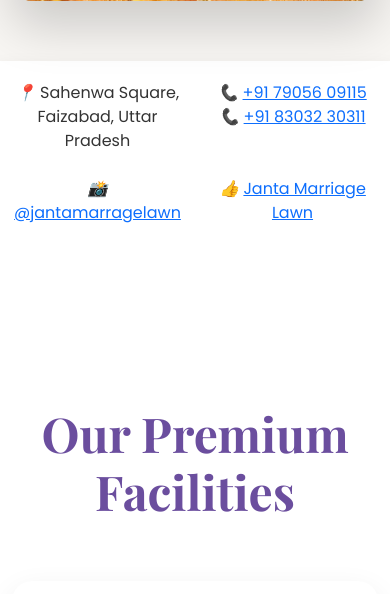
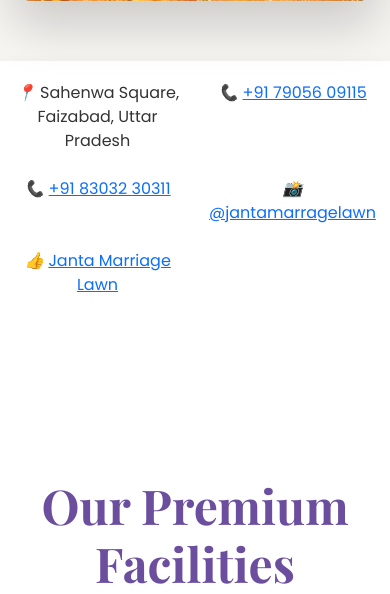
Before and after one commit to Umair9305/Janta-Marriage-Lawn, a Flask app: page / in a window 390 px wide. Shown: the part 1441-2035 px from the top of the page. Run offline with Flask 3, Linux system fonts and the light colour scheme; some libraries are stand-ins or nearby versions.

Commit message:
Add mobile number to contact information
Added a new mobile number section in the footer.

```diff
--- a/templates/index.html
+++ b/templates/index.html
@@ -157,7 +157,12 @@
                     <div class="info-item">
                         <i>📞</i>
                         <a href="tel:+917905609115">+91 79056 09115</a>
-                        <br>
+                    </div>
+                </div>
+
+                <!-- add mobile no  -->
+                 <div class="col-md-3 col-6">
+                    <div class="info-item">
                         <i>📞</i>
                         <a href="tel:+918303230311">+91 83032 30311</a>
                     </div>
```
